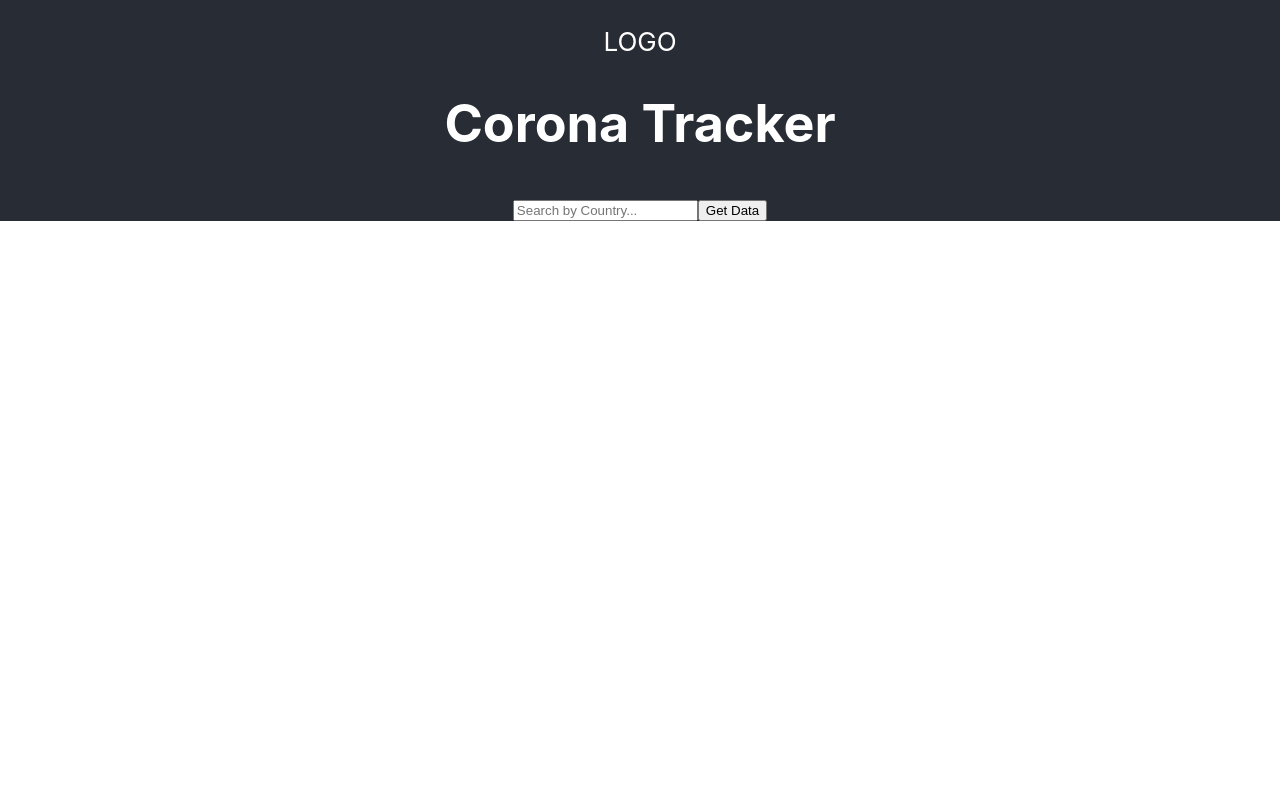
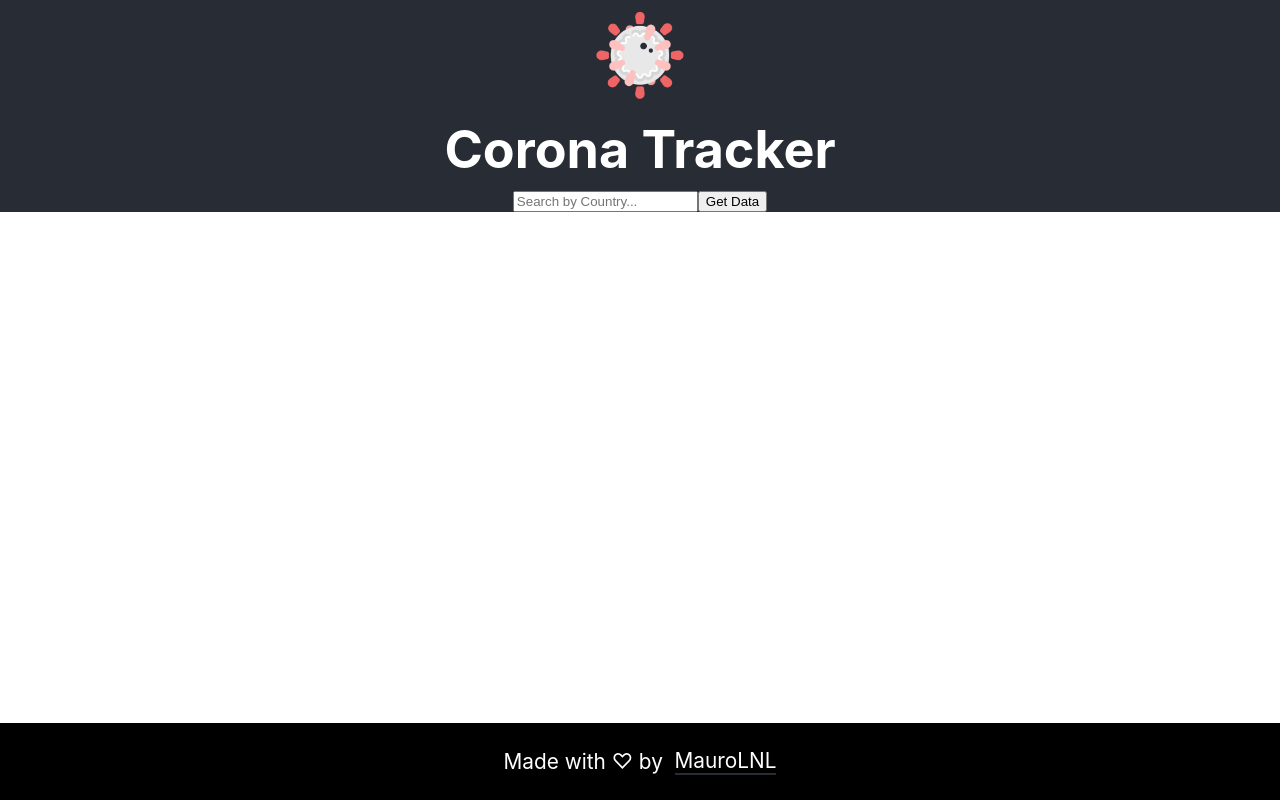
Before and after one commit to maurolnl/corona-tracker, a React (Vite) app: page / in a window 1280 px wide. Built offline with nearby package versions, Linux system fonts and the light colour scheme; no server answers.

Commit message:
Add Footer, an Icon and SearchForm component wich was in Header component

```diff
--- a/src/App.jsx
+++ b/src/App.jsx
@@ -2,6 +2,7 @@ import React, { useState, useEffect } from 'react'
 import './App.css'
 import Main from './components/Main/Main'
 import Header from './components/Header/Header'
+import Footer from './components/Footer'
 
 function App() {
 
@@ -27,6 +28,7 @@ function App() {
       <Main
         keyword={keyword}
       />
+     <Footer/>
     </div>
   )
 }
--- a/src/Layouts/Layout.js
+++ b/src/Layouts/Layout.js
@@ -1,10 +1,12 @@
 import Header from '../components/Header/Header'
+import Footer from '../components/Footer/index'
 
 const Layout = ({children}) => {
   return (
     <>
       <Header/>
       {children}
+      <Footer/>
     </>
   )
 }
--- /dev/null
+++ b/src/components/Footer/index.css
@@ -0,0 +1,29 @@
+.footer {
+  background-color: var(--color-neutral-secondary);
+  padding: .5vh 0;
+  position: absolute;
+  bottom: 0;
+  right: 0;
+  left: 0;
+}
+
+.footer-text{
+  display: flex;
+  align-items: center;
+  justify-content: center;
+  color: var(--color-neutral-primary);
+  font-size: 1.3rem;
+}
+
+.footer-link {
+  color: var(--color-neutral-primary);
+  border-bottom: 2px solid var(--color-accent);
+  text-decoration: none;
+  cursor: pointer;
+  transition: all .5s;
+}
+
+.footer-link:hover{
+  background-color: var(--color-accent);
+  color:var(--color-neutral-primary)
+}
--- /dev/null
+++ b/src/components/Footer/index.jsx
@@ -0,0 +1,17 @@
+import React from "react";
+import "./index.css";
+
+const Footer = () => {
+  return (
+    <div className="footer">
+      <p className="footer-text">
+        Made with ♡ by &nbsp;{" "}
+        <a href="https:www.github.com/maurolnl" className="footer-link" target="_blank" rel="noopener noreferrer">
+          MauroLNL
+        </a>
+      </p>
+    </div>
+  );
+};
+
+export default Footer;
--- a/src/components/Header/Header.jsx
+++ b/src/components/Header/Header.jsx
@@ -1,20 +1,20 @@
 import React from "react";
-import './index.css'
+import "./index.css";
+import AppLogo from '../../public/covid.png'
+import SearchForm from "../SearchForm";
 
-const Header = ({handleSubmit, handleChange, word}) => {
+const Header = ({ handleSubmit, handleChange, word }) => {
   return (
     <header className="App-header">
-      <p className="App-logo">LOGO</p>
-      <h1>Corona Tracker</h1>
-      <form onSubmit={handleSubmit}>
-        <input
-          type="text"
-          value={word}
-          placeholder="Search by Country..."
-          onChange={handleChange}
-        />
-        <button>Get Data</button>
-      </form>
+      <div className="App-logo">
+        <img className="App-img" src={AppLogo} alt="covid-logo"/>
+      </div>
+      <h1 className="App-Title">Corona Tracker</h1>
+      <SearchForm
+        handleChange={handleChange}
+        handleSubmit={handleSubmit}
+        word={word}
+      />
     </header>
   );
 };
--- a/src/components/Header/index.css
+++ b/src/components/Header/index.css
@@ -11,3 +11,13 @@
 .App-logo {
   margin-bottom: 0;
 }
+
+.App-img {
+  max-height: 7rem;
+  object-fit: cover;
+  margin: auto 0;
+}
+
+.App-Title {
+  margin: 0;
+}
--- /dev/null
+++ b/src/components/SearchForm/index.jsx
@@ -0,0 +1,17 @@
+import React from 'react'
+
+const SearchForm = ({handleChange, handleSubmit, word}) => {
+  return (
+      <form onSubmit={handleSubmit}>
+        <input
+          type="text"
+          value={word}
+          placeholder="Search by Country..."
+          onChange={handleChange}
+        />
+        <button>Get Data</button>
+      </form>
+  )
+}
+
+export default SearchForm
--- a/src/index.css
+++ b/src/index.css
@@ -1,5 +1,7 @@
 body {
   margin: 0;
+  position: relative;
+  min-height: 100vh;
   font-family: -apple-system, BlinkMacSystemFont, 'Segoe UI', 'Roboto', 'Oxygen',
     'Ubuntu', 'Cantarell', 'Fira Sans', 'Droid Sans', 'Helvetica Neue',
     sans-serif;
@@ -12,6 +14,7 @@ body {
   --color-secondary: #282c34;
   --color-accent: #282c34;
   --color-neutral-primary: rgb(255, 255, 255);
+  --color-neutral-secondary: black;
 }
 
 code {
```
Also changed, not shown: src/components/SearchForm/index.css (added), src/public/covid-19.svg (deleted), src/public/covid.png (added).
